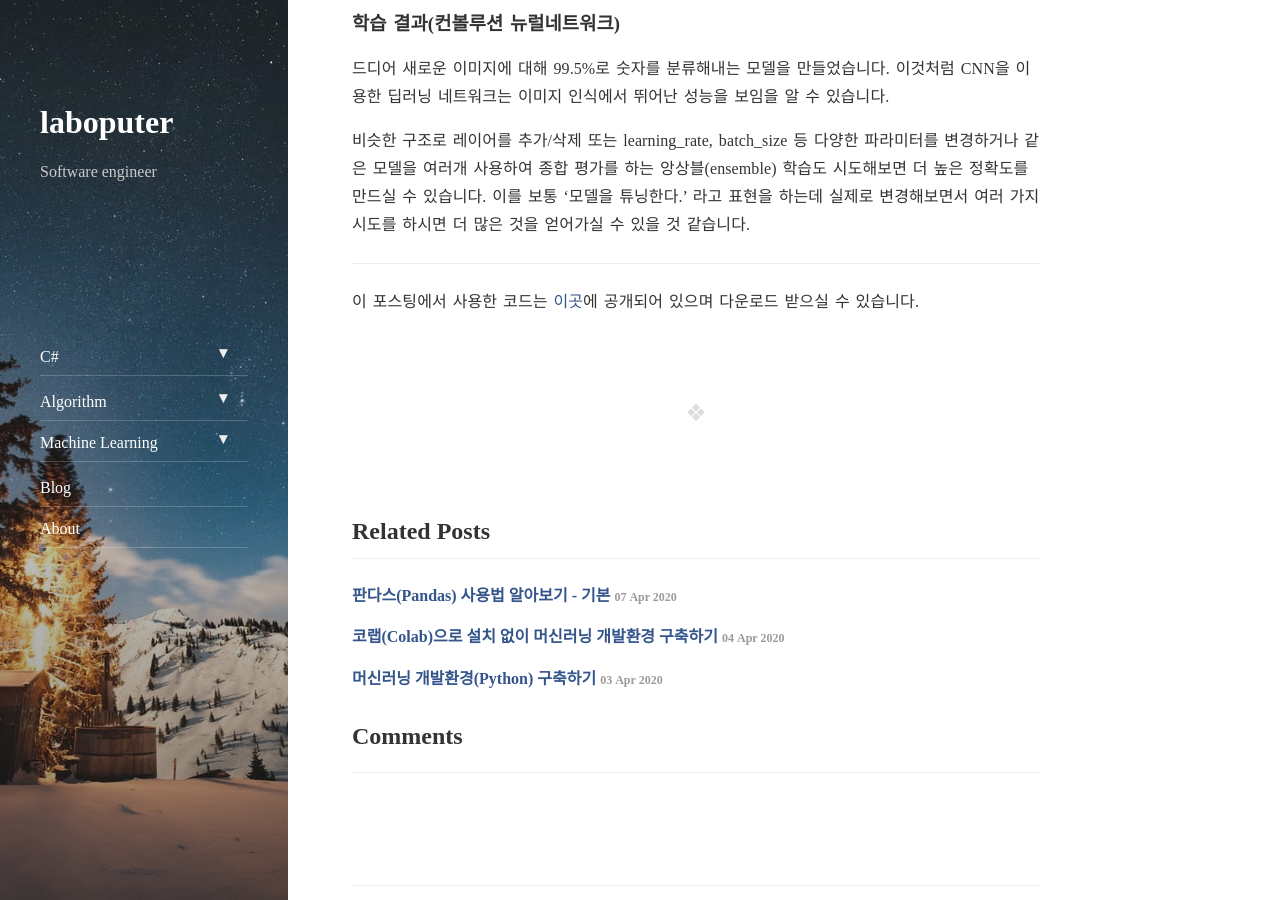
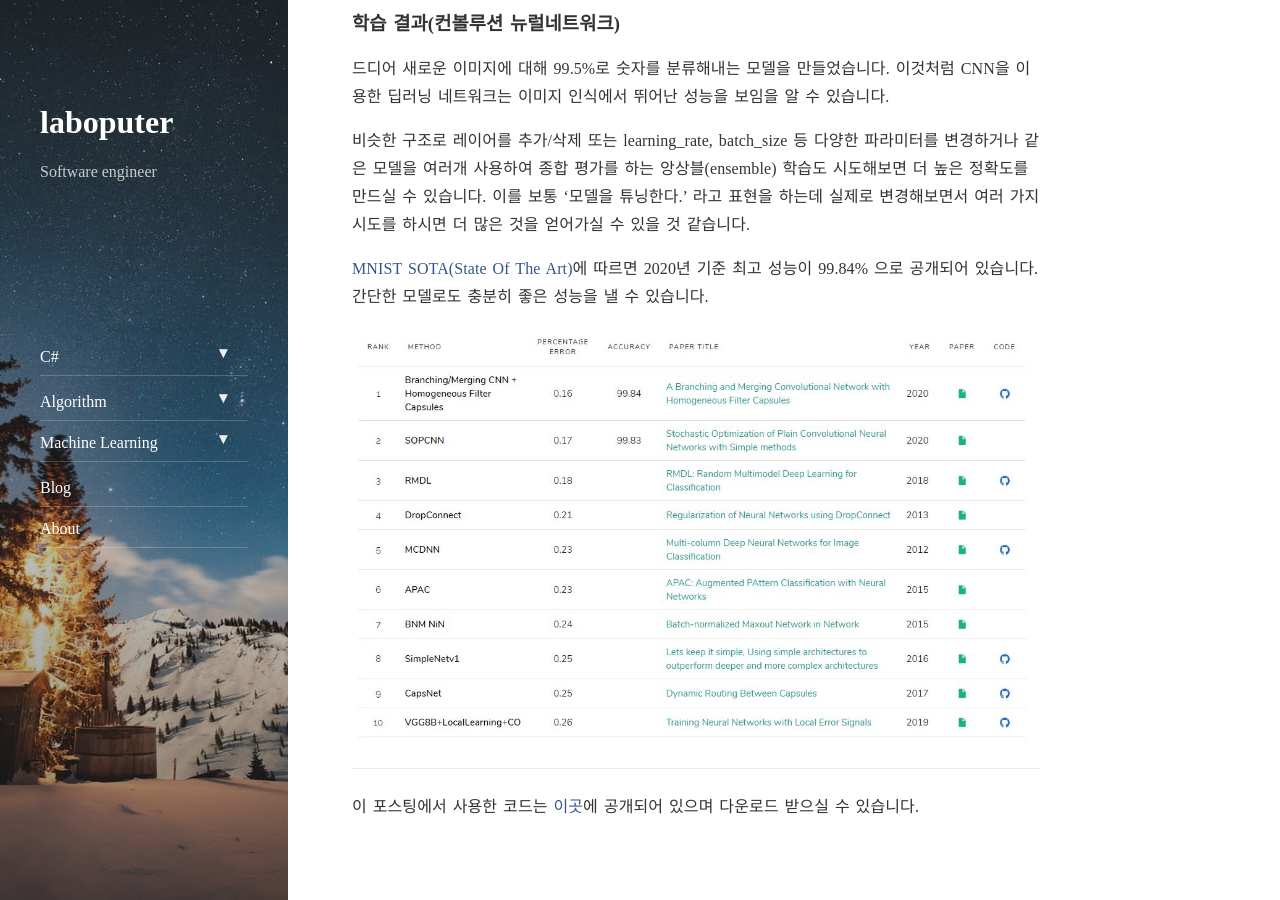
Before and after one commit to Laboputer/Laboputer.github.io, a Jekyll site: the page built from _posts/ml-learn/2020-03-12-mnist995.md, in a window 1280 px wide and 900 px high, scrolled down 7546 px. Built offline with Jekyll 4.4.1, drawn with Linux system fonts in a browser that asks for light colours; nearby versions of some CDN libraries; comment, search, counter and statistics services are not loaded.

Commit message:
update post: mnist995

```diff
--- a/_posts/ml-learn/2020-03-12-mnist995.md
+++ b/_posts/ml-learn/2020-03-12-mnist995.md
@@ -298,6 +298,10 @@ print("최종 예측 성공률(%): ", result[1]*100)
 
 비슷한 구조로 레이어를 추가/삭제 또는 learning_rate, batch_size 등 다양한 파라미터를 변경하거나 같은 모델을 여러개 사용하여 종합 평가를 하는 앙상블(ensemble) 학습도 시도해보면 더 높은 정확도를 만드실 수 있습니다. 이를 보통 '모델을 튜닝한다.' 라고 표현을 하는데 실제로 변경해보면서 여러 가지 시도를 하시면 더 많은 것을 얻어가실 수 있을 것 같습니다.
 
+[MNIST SOTA(State Of The Art)](https://paperswithcode.com/sota/image-classification-on-mnist)에 따르면 2020년 기준 최고 성능이 99.84% 으로 공개되어 있습니다. 간단한 모델로도 충분히 좋은 성능을 낼 수 있습니다.
+
+![](https://laboputer.github.io/assets/img/ml/learn/mnist995/1.JPG)
+
 ---
 
 이 포스팅에서 사용한 코드는 [이곳](https://github.com/Laboputer/LearnML/blob/master/02.%20%5BPOST%5D/01.%20MNIST%2099.5%25%20with%20CNN.ipynb)에 공개되어 있으며 다운로드 받으실 수 있습니다.
```
Also changed, not shown: assets/img/ml/learn/mnist995/1.JPG (added).
